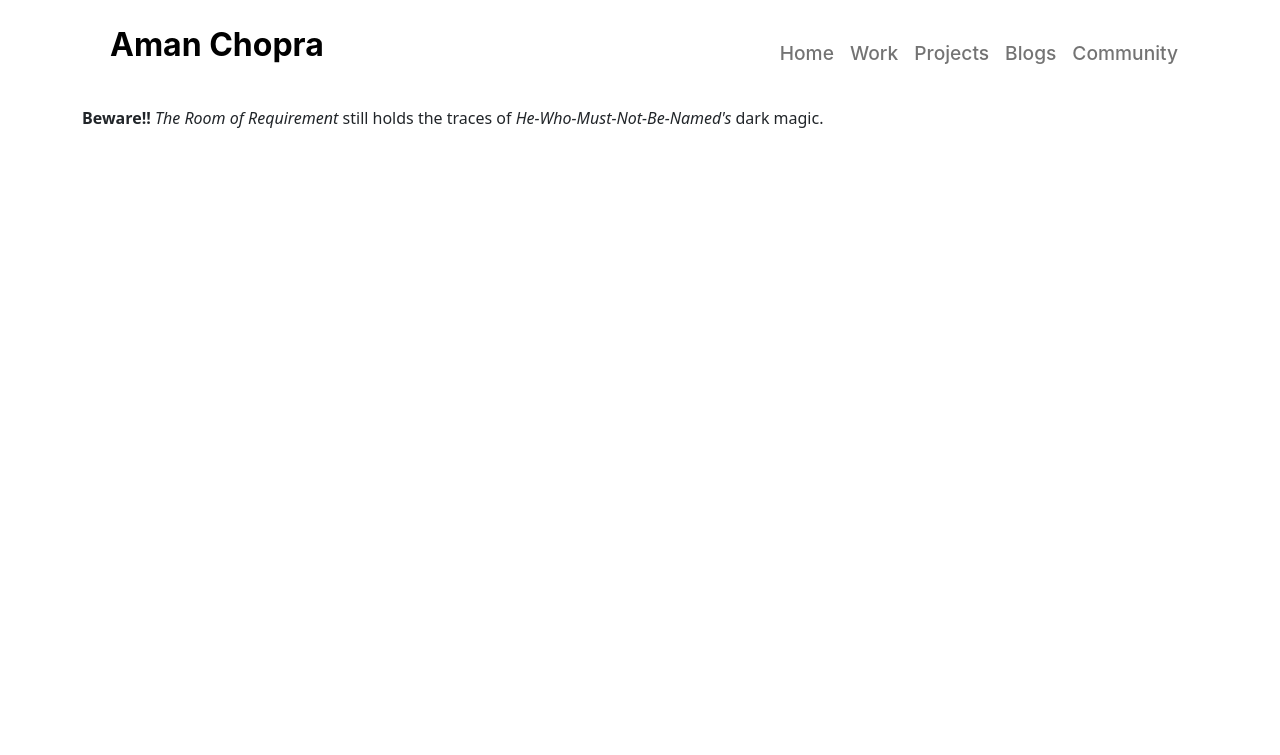
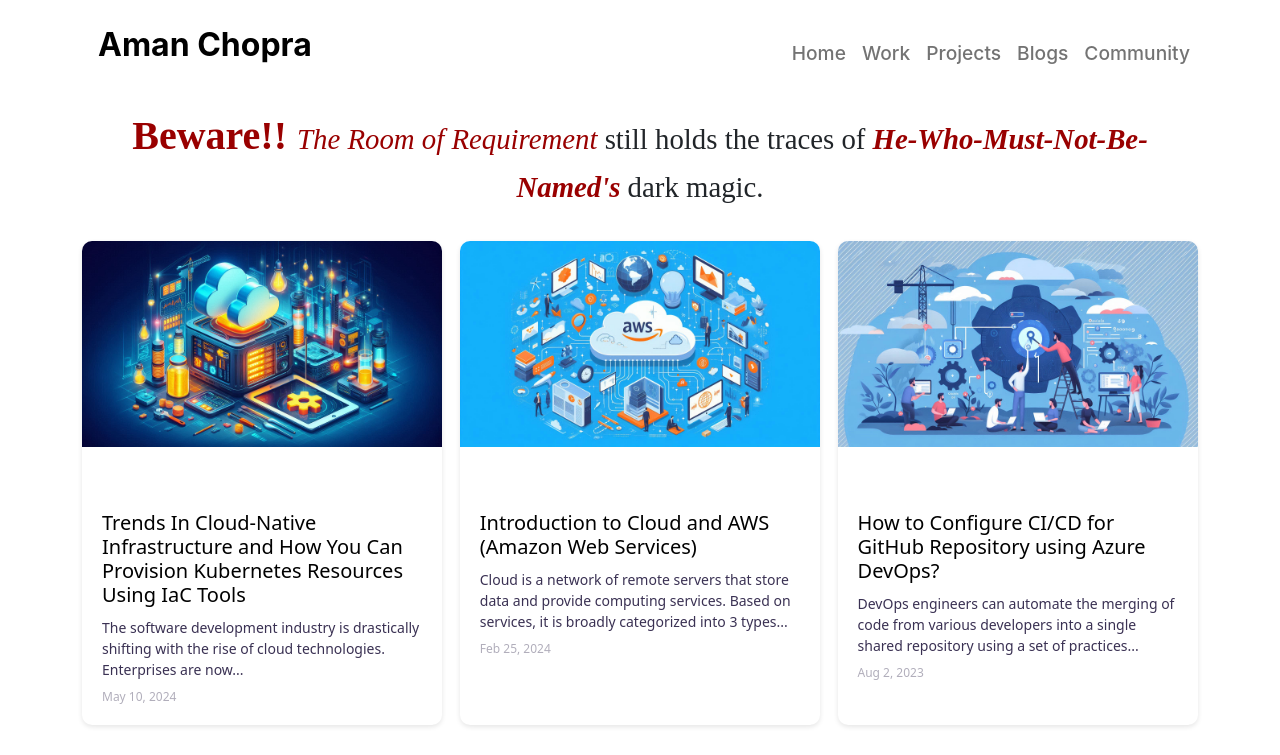
Before and after one commit to Aman1905/my-portfolio, a React (Create React App) app: page /blogs in a window 1280 px wide. Shown: the top 755 px of the page. Built offline with nearby package versions, Linux system fonts and the light colour scheme.

Commit message:
updated the blog page code

```diff
--- a/src/Blog.jsx
+++ b/src/Blog.jsx
@@ -1,13 +1,79 @@
 import React from 'react'
 import Navbar from './Navbar'
+import BlogCard from './BlogCard';
+import azure from './assets/azure-ci-cd.jpeg'
+import aws from './assets/aws.jpeg'
+import k8s_trends from './assets/k8s-trends.jpeg';
+import binarySearch from './assets/binary_search.png'
+import awsContainers from './assets/awsContainers.jpeg'
+import github from './assets/github.jpeg'
+import docker from './assets/docker.jpeg'
 
 const Blog = () => {
   return (
-    <div className='container'>
+    <>
       <Navbar />
-      <p><b>Beware!! </b><i>The Room of Requirement</i> still holds the traces of <i>He-Who-Must-Not-Be-Named's </i> dark magic.</p>
-    </div>
+        <div className='container blog__page'>
+          <p className='blogPage__heading'><b>Beware!! </b><i>The Room of Requirement</i> still holds the traces of <i><strong>He-Who-Must-Not-Be-Named's</strong></i> dark magic.</p>
+            {blogData.map((post, ind) => (
+              <BlogCard key={ind} {...post} /> // Spread operator for concise prop passing
+            ))}
+        </div>
+    </>
   );
 };
 
 export default Blog
+
+const blogData = [
+  {
+    link: 'https://amanchopra-atg.medium.com/trends-in-cloud-native-infrastructure-and-how-you-can-provision-kubernetes-resources-using-iac-1161ae0081c7',
+    image: k8s_trends,
+    title: 'Trends In Cloud-Native Infrastructure and How You Can Provision Kubernetes Resources Using IaC Tools',
+    description: 'The software development industry is drastically shifting with the rise of cloud technologies. Enterprises are now...',
+    date: 'May 10, 2024'
+  },
+  {
+    link: 'https://amanchopra-atg.medium.com/introduction-to-cloud-and-aws-amazon-web-services-59de1fa2d156',
+    image: aws,
+    title: 'Introduction to Cloud and AWS (Amazon Web Services)',
+    description: 'Cloud is a network of remote servers that store data and provide computing services. Based on services, it is broadly categorized into 3 types...',
+    date: 'Feb 25, 2024'
+  },
+  {
+    link: 'https://medium.com/nerd-for-tech/how-to-configure-ci-cd-for-github-repository-using-azure-devops-ce9e9caed222',
+    image: azure,
+    title: 'How to Configure CI/CD for GitHub Repository using Azure DevOps?',
+    description: 'DevOps engineers can automate the merging of code from various developers into a single shared repository using a set of practices...',
+    date: 'Aug 2, 2023'
+  },
+  {
+    link: 'https://medium.com/nerd-for-tech/binary-search-algorithm-using-java-3c7c24d783cf',
+    image: binarySearch,
+    title: 'Binary Search Algorithm using Java',
+    description: 'It is a type of an efficient searching algorithm which is used for finding an element from a sorted array or list...',
+    date: 'May 6, 2022'
+  },
+  {
+    link: 'https://medium.com/nerd-for-tech/containers-in-aws-amazon-web-services-fcc329342135',
+    image: awsContainers,
+    title: 'Containers in AWS (Amazon Web Services)',
+    description: 'A container is a standard unit of software that packages up code and all its dependencies so the application runs quickly and...',
+    date: 'Aug 27, 2021'
+  },
+  {
+    link: 'hhttps://medium.com/nerd-for-tech/git-and-github-beginners-guide-a-hands-on-approach-e97e9489a017',
+    image: github,
+    title: 'Git and GitHub — Beginner’s Guide : A Hands-on Approach.',
+    description: 'Being a Software Engineer, you probably have heard of these two terms Git and GitHub. Everyone in the programming world...',
+    date: 'Jun 6, 2021'
+  },
+  {
+    link: 'https://amanchopra-atg.medium.com/docker-a-beginners-guide-338f20f5f113',
+    image: docker,
+    title: 'Docker — A Beginner’s Guide',
+    description: 'Docker is an Open Source Centralized PaaS (Platform as a Service) that uses O.S. level virtualization to create...',
+    date: 'Nov 13, 2020'
+  },
+
+];
--- /dev/null
+++ b/src/BlogCard.jsx
@@ -0,0 +1,20 @@
+import React from 'react'
+
+const BlogCard = ({image, title, description, link, date}) => {
+  return (
+    <div className="blog-card">
+      <a href={link} rel="noreferrer" target='_blank' style={{textDecoration: 'none'}}>
+        <div className="blog-card-image">
+          <img src={image} alt={title} />
+        </div>
+        <div className="blog-card-description">
+          <h3>{title}</h3>
+          <p>{description}</p>
+          <h6>{date}</h6>
+        </div>
+      </a>
+    </div>
+  )
+}
+
+export default BlogCard
--- a/src/Home.jsx
+++ b/src/Home.jsx
@@ -18,9 +18,9 @@ const Home = () => {
   ];
 
   return (
+    <>
+      <Navbar />
       <div className='container'>
-      <Navbar />
-
         <div className='home__page'>
           <div className='home__text'>
             <h1>Aman Chopra</h1>
@@ -45,6 +45,7 @@ const Home = () => {
           </div>
         </div>
       </div>
+    </>
   )
 }
 
--- a/src/index.css
+++ b/src/index.css
@@ -9,9 +9,12 @@
   --grey-color: #b1aebb;
   --light-purple-color: #5f43b2;
   --dark-purple-color: #3a3153;
-  --text-font: "Inter", sans-serif
+  --text-font: "Inter", sans-serif;
 }
 
+.container {
+  text-align: center;
+}
 
 /* ---------- Navbar starting ---------- */
 .navbar__title {
@@ -106,6 +109,7 @@
 .home__text {
   flex: 1;
   min-width: 300px;
+  text-align: left;
 }
 
 .home__image {
@@ -246,4 +250,74 @@
 
 /* ---------- blog starting ---------- */
 
+.blog__page {
+  display: flex;
+  flex-wrap: wrap;
+  justify-content: space-between;
+}
+
+.blogPage__heading {
+  text-align: center !important;
+  font-family: cursive !important;
+  font-size: 1.8rem;
+  margin-bottom: 2rem;
+}
+
+.blogPage__heading b{
+  font-size: 40px;
+}
+
+.blogPage__heading b, .blogPage__heading i {
+  color: #900;
+}
+
+.blog-card {
+  display: flex;
+  flex: 0 0 32.3%;
+  flex-direction: column;
+  margin-bottom: 2rem;
+  border-radius: 10px;
+  box-shadow: 0 2px 5px rgba(0, 0, 0, 0.1);
+  background-color: #fff;
+  overflow: hidden;
+}
+
+.blog-card-image {
+  height: 250px;
+  overflow: hidden;
+}
+
+.blog-card-image img {
+  width: 100%;
+  transition: transform 0.3s ease-in-out;
+}
+
+.blog-card a:hover .blog-card-image img {
+  transform: scale(1.1);
+}
+
+.blog-card-description {
+  padding: 20px;
+  flex: 1;
+  text-align: left;
+}
+
+.blog-card-description h3 {
+  margin-bottom: 10px;
+  font-size: 20px;
+  color: var(--black-color);
+}
+
+.blog-card-description p {
+  margin-bottom: 10px;
+  font-size: 14px;
+  color: var(--dark-purple-color);
+}
+
+.blog-card-description h6 {
+  color: var(--grey-color);
+  font-size: 12px;
+  margin-bottom: 0;
+}
+
 /* ---------- blog ending ---------- */
```
Lines whose indentation alone changed are shown as unchanged.
